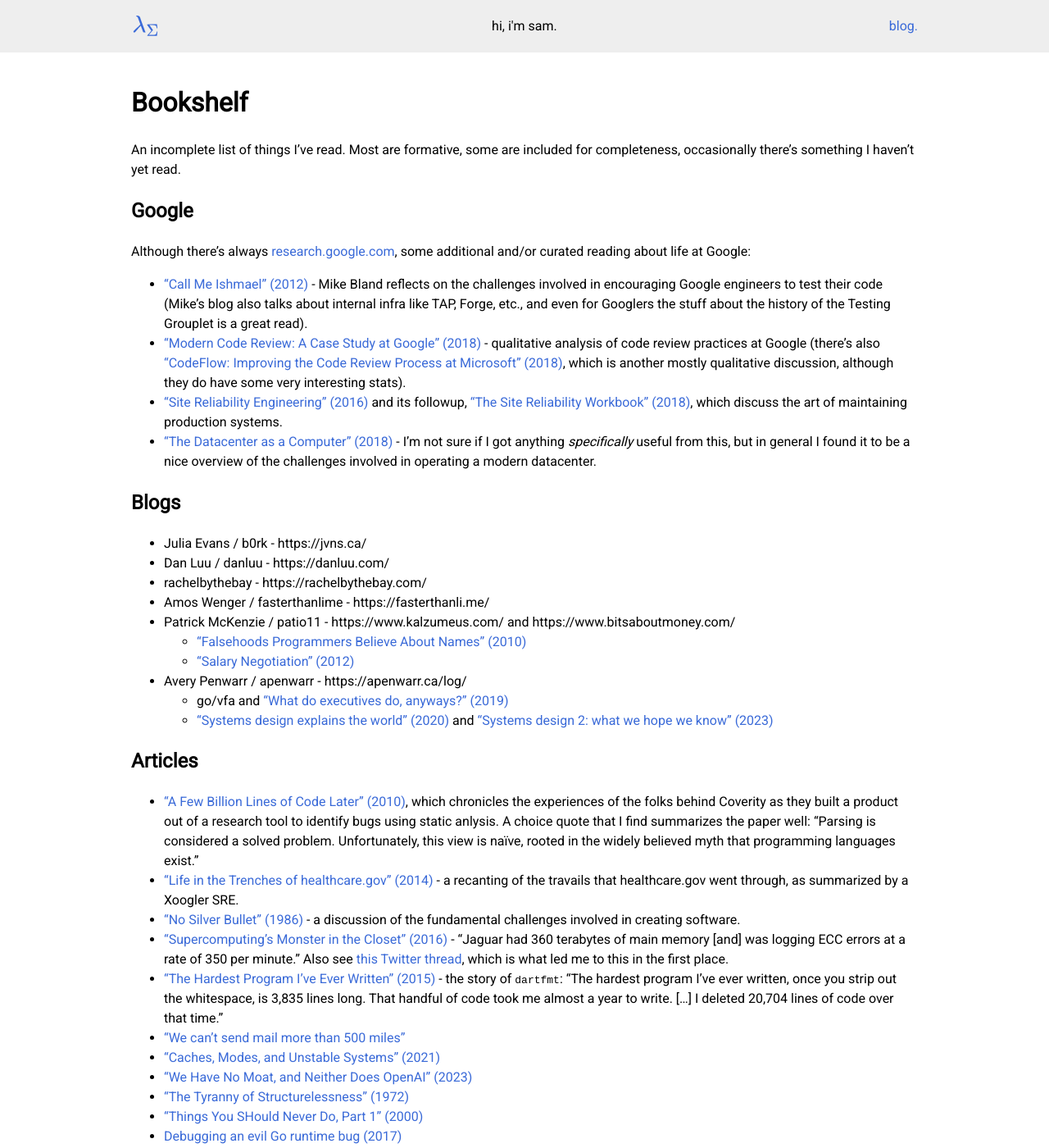
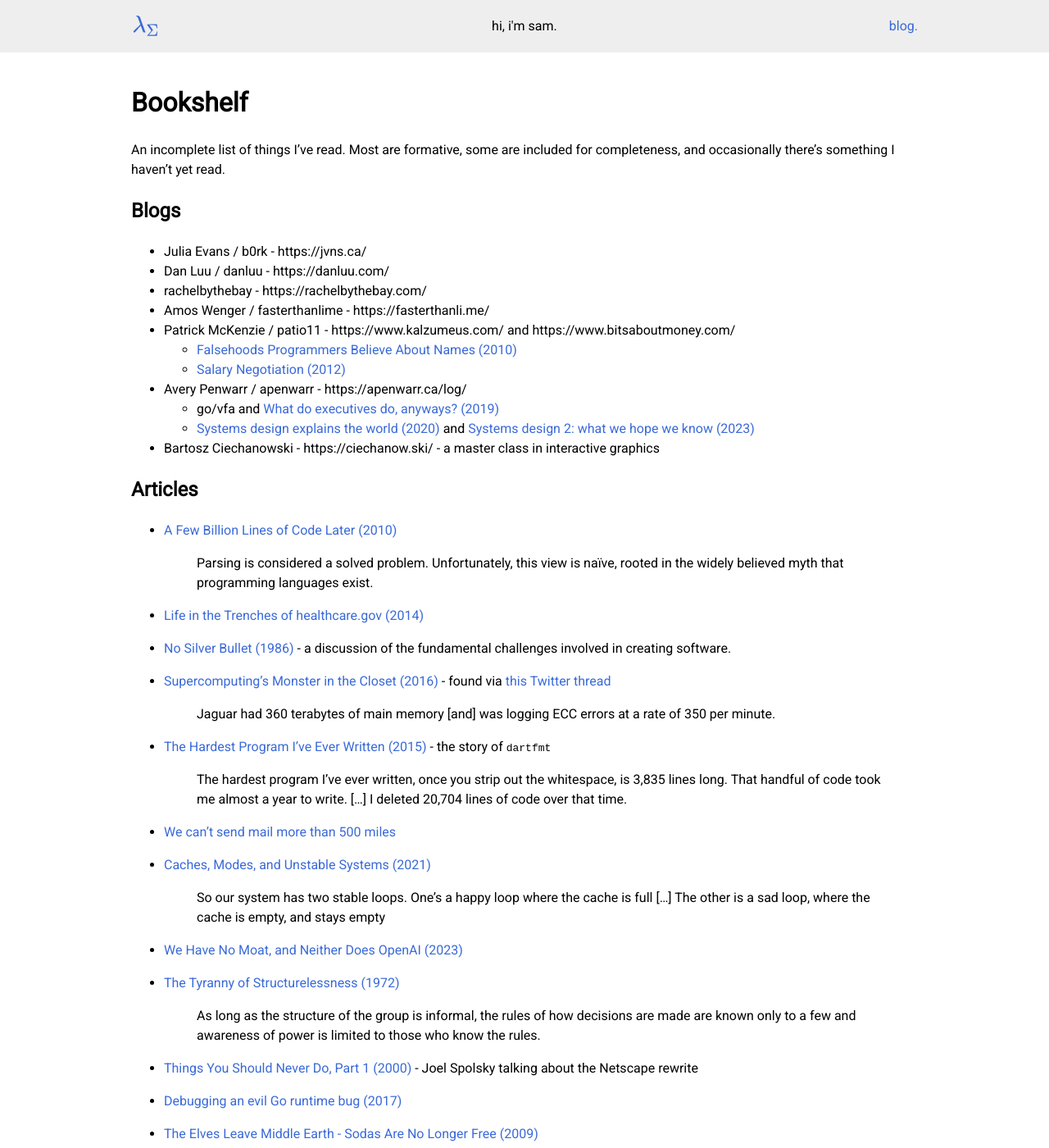
Before and after one commit to sxlijin/sxlijin.github.io, a Jekyll site: the page built from bookshelf.md, in a window 1280 px wide and 1400 px high. Shown: the whole window at 82% size. Built offline with Jekyll 4.4.1, drawn with Linux system fonts in a browser that asks for light colours; our own code applies the rules of GitHub Pages for plain Markdown files; some of the changed text lies outside the part shown.

```diff
--- a/bookshelf.md
+++ b/bookshelf.md
@@ -1,15 +1,6 @@
 # Bookshelf
 
-An incomplete list of things I've read. Most are formative, some are included for completeness, occasionally there's something I haven't yet read.
-
-## Google
-
-Although there's always [research.google.com](research.google.com), some additional and/or curated reading about life at Google:
-
-* ["Call Me Ishmael" (2012)](https://mike-bland.com/2012/08/10/call-me-ishmael.html) - Mike Bland reflects on the challenges involved in encouraging Google engineers to test their code (Mike's blog also talks about internal infra like TAP, Forge, etc., and even for Googlers the stuff about the history of the Testing Grouplet is a great read).
-* ["Modern Code Review: A Case Study at Google" (2018)](https://sback.it/publications/icse2018seip.pdf) - qualitative analysis of code review practices at Google (there's also ["CodeFlow: Improving the Code Review Process at Microsoft" (2018)](https://queue.acm.org/detail.cfm?id=3292420), which is another mostly qualitative discussion, although they do have some very interesting stats).
-* ["Site Reliability Engineering" (2016)](https://landing.google.com/sre/sre-book/toc/index.html) and its followup, ["The Site Reliability Workbook" (2018)](https://landing.google.com/sre/workbook/toc/), which discuss the art of maintaining production systems.
-* ["The Datacenter as a Computer" (2018)](https://www.morganclaypool.com/doi/pdf/10.2200/S00874ED3V01Y201809CAC046) - I'm not sure if I got anything *specifically* useful from this, but in general I found it to be a nice overview of the challenges involved in operating a modern datacenter.
+An incomplete list of things I've read. Most are formative, some are included for completeness, and occasionally there's something I haven't yet read.
 
 ## Blogs
 
@@ -18,27 +9,62 @@
 * rachelbythebay - https://rachelbythebay.com/
 * Amos Wenger / fasterthanlime - https://fasterthanli.me/
 * Patrick McKenzie / patio11 - https://www.kalzumeus.com/ and https://www.bitsaboutmoney.com/
-  * ["Falsehoods Programmers Believe About Names" (2010)](https://www.kalzumeus.com/2010/06/17/falsehoods-programmers-believe-about-names/)
-  * ["Salary Negotiation" (2012)](https://www.kalzumeus.com/2012/01/23/salary-negotiation/)
+  * [Falsehoods Programmers Believe About Names (2010)](https://www.kalzumeus.com/2010/06/17/falsehoods-programmers-believe-about-names/)
+  * [Salary Negotiation (2012)](https://www.kalzumeus.com/2012/01/23/salary-negotiation/)
 * Avery Penwarr / apenwarr - https://apenwarr.ca/log/
-  * go/vfa and ["What do executives do, anyways?" (2019)](https://apenwarr.ca/log/20190926)
-  * ["Systems design explains the world" (2020)](https://apenwarr.ca/log/20201227) and ["Systems design 2: what we hope we know" (2023)](https://apenwarr.ca/log/20230415)
+  * go/vfa and [What do executives do, anyways? (2019)](https://apenwarr.ca/log/20190926)
+  * [Systems design explains the world (2020)](https://apenwarr.ca/log/20201227) and [Systems design 2: what we hope we know (2023)](https://apenwarr.ca/log/20230415)
+* Bartosz Ciechanowski - https://ciechanow.ski/ - a master class in interactive graphics
 
 ## Articles
 
-* ["A Few Billion Lines of Code Later" (2010)](https://m-cacm.acm.org/magazines/2010/2/69354-a-few-billion-lines-of-code-later/fulltext), which chronicles the experiences of the folks behind Coverity as they built a product out of a research tool to identify bugs using static anlysis. A choice quote that I find summarizes the paper well: "Parsing is considered a solved problem. Unfortunately, this view is naïve, rooted in the widely believed myth that programming languages exist."
-* ["Life in the Trenches of healthcare.gov" (2014)](https://www.dotconferences.com/2014/05/robert-kennedy-life-in-the-trenches-of-healthcare-gov) - a recanting of the travails that healthcare.gov went through, as summarized by a Xoogler SRE.
-* ["No Silver Bullet" (1986)](http://faculty.salisbury.edu/~xswang/Research/Papers/SERelated/no-silver-bullet.pdf) - a discussion of the fundamental challenges involved in creating software.
-* ["Supercomputing's Monster in the Closet" (2016)](https://spectrum.ieee.org/computing/hardware/how-to-kill-a-supercomputer-dirty-power-cosmic-rays-and-bad-solder) - "Jaguar had 360 terabytes of main memory [and] was logging ECC errors at a rate of 350 per minute." Also see [this Twitter thread](https://twitter.com/whitequark/status/980522328151834624?s=19), which is what led me to this in the first place.
-* ["The Hardest Program I've Ever Written" (2015)](http://journal.stuffwithstuff.com/2015/09/08/the-hardest-program-ive-ever-written/) - the story of `dartfmt`: "The hardest program I’ve ever written, once you strip out the whitespace, is 3,835 lines long. That handful of code took me almost a year to write. [...] I deleted 20,704 lines of code over that time."
-* ["We can't send mail more than 500 miles"](https://web.mit.edu/jemorris/humor/500-miles)
-* ["Caches, Modes, and Unstable Systems" (2021)](https://brooker.co.za/blog/2021/08/27/caches.html)
-* ["We Have No Moat, and Neither Does OpenAI" (2023)](https://www.semianalysis.com/p/google-we-have-no-moat-and-neither)
-* ["The Tyranny of Structurelessness" (1972)](https://www.jofreeman.com/joreen/tyranny.htm)
-* ["Things You SHould Never Do, Part 1" (2000)](https://www.joelonsoftware.com/2000/04/06/things-you-should-never-do-part-i/)
+* [A Few Billion Lines of Code Later (2010)](https://web.stanford.edu/~engler/BLOC-coverity.pdf)
+
+  > Parsing is considered a solved problem. Unfortunately, this view is naïve, rooted in the widely believed myth that programming languages exist.
+
+* [Life in the Trenches of healthcare.gov (2014)](https://www.dotconferences.com/2014/05/robert-kennedy-life-in-the-trenches-of-healthcare-gov)
+
+* [No Silver Bullet (1986)](http://worrydream.com/refs/Brooks-NoSilverBullet.pdf) - a discussion of the fundamental challenges involved in creating software.
+
+* [Supercomputing's Monster in the Closet (2016)](https://spectrum.ieee.org/computing/hardware/how-to-kill-a-supercomputer-dirty-power-cosmic-rays-and-bad-solder) - found via [this Twitter thread](https://twitter.com/whitequark/status/980522328151834624?s=19)
+
+  > Jaguar had 360 terabytes of main memory [and] was logging ECC errors at a rate of 350 per minute.
+
+* [The Hardest Program I've Ever Written (2015)](http://journal.stuffwithstuff.com/2015/09/08/the-hardest-program-ive-ever-written/) - the story of `dartfmt`
+
+  > The hardest program I’ve ever written, once you strip out the whitespace, is 3,835 lines long. That handful of code took me almost a year to write. [...] I deleted 20,704 lines of code over that time.
+
+* [We can't send mail more than 500 miles](https://web.mit.edu/jemorris/humor/500-miles)
+
+* [Caches, Modes, and Unstable Systems (2021)](https://brooker.co.za/blog/2021/08/27/caches.html)
+
+  > So our system has two stable loops. One's a happy loop where the cache is full [...] The other is a sad loop, where the cache is empty, and stays empty
+
+* [We Have No Moat, and Neither Does OpenAI (2023)](https://www.semianalysis.com/p/google-we-have-no-moat-and-neither)
+
+* [The Tyranny of Structurelessness (1972)](https://www.jofreeman.com/joreen/tyranny.htm)
+
+  > As long as the structure of the group is informal, the rules of how decisions are made are known only to a few and awareness of power is limited to those who know the rules.
+
+* [Things You Should Never Do, Part 1 (2000)](https://www.joelonsoftware.com/2000/04/06/things-you-should-never-do-part-i/) - Joel Spolsky talking about the Netscape rewrite
+
 * [Debugging an evil Go runtime bug (2017)](https://marcan.st/2017/12/debugging-an-evil-go-runtime-bug/)
+
 * [The Elves Leave Middle Earth - Sodas Are No Longer Free (2009)](https://steveblank.com/2009/12/21/the-elves-leave-middle-earth-%E2%80%93-soda%E2%80%99s-are-no-longer-free/)
+
 * [How we manage 200+ open-source repos (2023)](https://turbot.com/blog/2023/10/repo-management)
+
+
+## Google
+
+I originally put this together back when I was at Google, trying to collate the publicly available resources I knew about so that I had something to point to when people asked me about life at Google. I don't update this much anymore.
+
+* [Call Me Ishmael (2012)](https://mike-bland.com/2012/08/10/call-me-ishmael.html) - Mike Bland reflects on the challenges involved in encouraging Google engineers to test their code (Mike's blog also talks about internal infra like TAP, Forge, etc., and even for Googlers the stuff about the history of the Testing Grouplet is a great read).
+* [Why Google Stores Billions of Lines of Code in a Single Repository (2016)](https://dl.acm.org/doi/pdf/10.1145/2854146) - a primer on google3's scale, both technical and organizational, and the solutions that Google has built around it
+* [Site Reliability Engineering (2016)](https://landing.google.com/sre/sre-book/toc/index.html) and its followup, [The Site Reliability Workbook (2018)](https://landing.google.com/sre/workbook/toc/), which discuss the art of maintaining production systems.
+* [Modern Code Review: A Case Study at Google (2018)](https://sback.it/publications/icse2018seip.pdf) - qualitative analysis of code review practices at Google (there's also [CodeFlow: Improving the Code Review Process at Microsoft (2018)](https://queue.acm.org/detail.cfm?id=3292420), which is another mostly qualitative discussion, although they do have some very interesting stats).
+* [The Datacenter as a Computer (2018)](https://www.morganclaypool.com/doi/pdf/10.2200/S00874ED3V01Y201809CAC046) - I'm not sure if I got anything *specifically* useful from this, but in general I found it to be a nice overview of the challenges involved in operating a modern datacenter.
+* [Software Engineering at Google (2020)](https://abseil.io/resources/swe-book) - still haven't read this
 
 ## Personal
 
```
Also changed, not shown: _includes/profile.md (+3 -7 lines).
